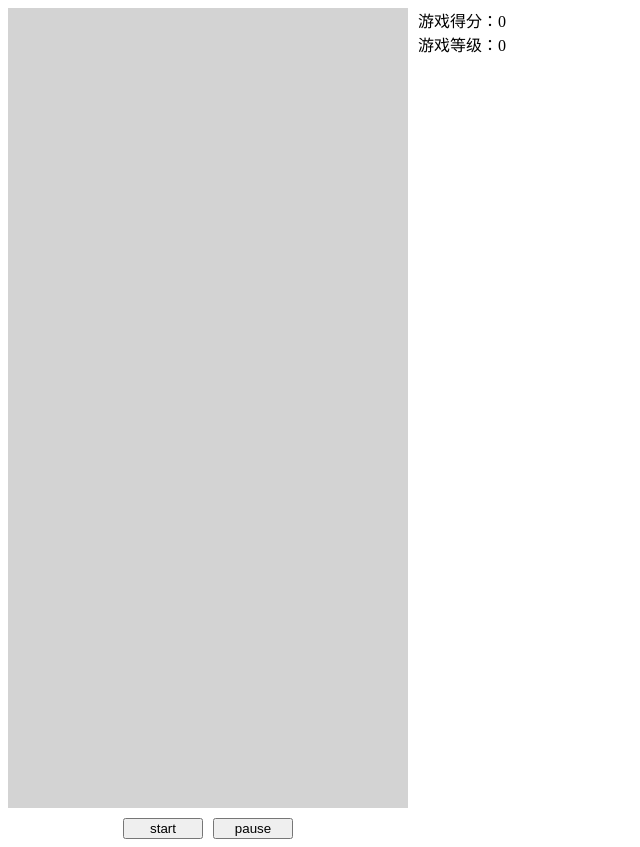
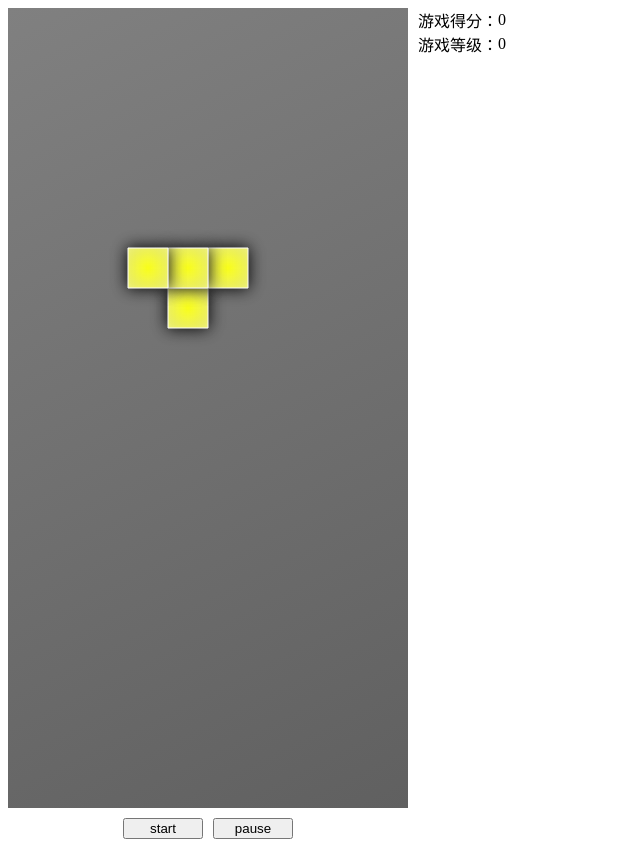
Before and after one commit to majaBai/Games, a website: page index.html in a window 1280 px wide. Shown: the whole page, without its empty margins (0-640 px from the left). Drawn offline with Linux system fonts and the light colour scheme.

Commit message:
游戏跑起来

```diff
--- a/framework.js
+++ b/framework.js
@@ -1,18 +1,96 @@
 var framework = (function(){
-    var gFramework = {}
+    var gFramework = {
+        fps: 60,
+        canvas: null,
+        width: 0,
+        height: 0,
+        keyPressTime: 0.2,
+        refresh: true,
+        onSetup: null,
+        onStart: null,
+        onKeyPress: null,
+        onUpdate: null,
+        onRender: null,
+        KEYCODE:{
+            up: 38,
+            down: 40,
+            left: 37,
+            right: 39,
+            space: 32
+        },
+        start:start,
+        setup: setup,
+        pause: pause
+    }
     var gTimerID = null
 
     function installTimer () {
+        console.log('install timer')
         clearTimeout(gTimerID)
+        let lastDate = new Date()
+        gTimerID = setTimeout(function() {
+            if(typeof this.onUpdate == 'function'){
+                this.onUpdate((new Date() - lastDate) / 1000)
+            }
 
+            if (typeof this.onRender == 'function') {
+                // this.onRender(this.canvas.getContext('2d'))
+
+                if (this.refresh) {
+                    console.log('refresh', this.refresh)
+                    this.refresh = false
+                    this.onRender(this.canvas.getContext('2d'))
+                }
+            }
+
+            installTimer()
+        }.bind(gFramework), 1000 / gFramework.fps)
     }
-    gFramework.start = function () {
+    function start () {
         if (typeof this.onStart == 'function') {
             this.onStart()
         }
         installTimer()
     }
 
+    function setup (canvas) {
+        console.log('framework setup')
+        this.canvas = canvas
+        this.width = canvas.width
+        this.height = canvas.height
+
+        var keyEventTimerID = null
+        document.onkeydown = function(event) {
+            clearInterval(keyEventTimerID)
+
+            var triggerEvent = function() {
+                if(typeof gFramework.onKeyPress == 'function') {
+                    gFramework.onKeyPress(event.keyCode)
+                }
+            }
+
+            keyEventTimerID = setInterval(triggerEvent, 1000 * gFramework.keyPressTime)
+            triggerEvent()
+        }
+
+        document.onkeyup = function(event) {
+            clearInterval(keyEventTimerID)
+            keyEventTimerID = null
+        }
+
+        if (typeof this.onSetup == 'function') {
+            this.onSetup()
+        }
+    }
+
+    function pause () {
+        if (gTimerID === null) {
+            installTimer()
+        } else {
+            clearTimeout(gTimerID)
+            gTimerID = null
+        }
+    }
 
     return gFramework
 })()
--- /dev/null
+++ b/gameplay.js
@@ -0,0 +1,345 @@
+'use strict'
+
+var gameplay = (function(){
+    var gGameplay = {
+        dropTime: 1,
+        onLineClear: null,
+        onGameOver: null
+    }
+
+    var ROWS = 20
+    var COLS = 10
+    var GRID_W = 0;
+    var GRID_H = 0;
+
+    var gBoard = null
+    var gShape = null
+    var gX = null
+    var gY = null
+    var gFrameID = null
+    var gAccumDropTime = 0
+
+    //-----------------------
+    function Board(width, height) {
+        this.mGrids = new Array(height)
+        for (var i = this.mGrids.length - 1; i >= 0; i--) {
+            this.mGrids[i] = new Array(width)
+        }
+    }
+
+    Board.prototype.testCollide = function(x, y) {
+        if(y >= 0 && y < this.mGrids.length) {
+            if (x >=0 && x < this.mGrids[y].length) {
+                return typeof this.mGrids[y][x] != 'undefined'
+            }
+        }
+        return true
+    }
+
+    Board.prototype.fill = function(x, y, color) {
+        this.mGrids[y][x] = color
+    }
+
+    Board.prototype.clearLines = function() {
+        let lines = 0
+        for (let y = this.mGrids.length - 1; y >= 0;) {
+            if (this.mGrids[y].all(function(v){return v})) {
+                ++lines
+                this.mGrids.splice(y, 1)
+                this.mGrids.splice(0, 0, new Array(this.mGrids[0].length))
+            } else {
+                --y
+            }
+        }
+        return lines
+    }
+
+    Board.prototype.getGrids = function(){
+        let grids = []
+        for (let y = this.mGrids.length - 1; y >= 0; y--) {
+            let row = this.mGrids[y]
+            for (let x = row.length - 1; x >= 0; x--) {
+                // console.log('board getGrids', row[x])
+                if (row[x]) grids.push({x, y, color: row[x]})
+            }
+        }
+        return grids
+    }
+    //------------------------
+    function Shape(color) {
+        this.mColor = color
+        this.mframes = []
+    }
+
+    Shape.prototype.addFrame = function(anchorX, anchorY, matrix) {
+        this.mframes.push({anchorX, anchorY, matrix})
+        return this
+    }
+    Shape.prototype.getFrameAnchor = function(frameID) {
+        // console.log('getFrameAnchor frameID', frameID, this.mframes)
+        let frame = this.mframes[frameID]
+        return {x: frame.anchorX, y: frame.anchorY}
+    }
+
+    Shape.prototype.getFrameWidth = function(frameID) {
+        let frame = this.mframes[frameID]
+        return frame.matrix[0].length
+    }
+    Shape.prototype.testCollide = function(bord, x, y, frameID) {
+        // console.log('shape test collide', x, y, frameID)
+        var collide = false
+        this._foreach(x, y, frameID, function(x, y){
+            collide = collide || bord.testCollide(x, y)
+        })
+        return collide
+    }
+    Shape.prototype._foreach = function(x, y, frameID, callback) {
+        // console.log('_foreach x y', x, y)
+        // console.log('_foreach frameID', frameID, this.mframes)
+        let frame = this.mframes[frameID]
+        let matrix = frame.matrix
+        for (let ri = matrix.length - 1; ri >= 0; ri--) {
+            let row = matrix[ri]
+            for (let ci = row.length - 1; ci >= 0; ci--) {
+                if (row[ci] === 1) {
+                    callback.call(this, x - frame.anchorX  + ci, y - frame.anchorY + ri)
+                }
+            }
+        }
+    }
+    Shape.prototype.putIntoBoard = function(board, x, y, frameID) {
+        console.log('put into board')
+       this._foreach(x, y, frameID, function(x, y) {
+           board.fill(x, y, this.mColor)
+       })
+    }
+    Shape.prototype.getGrids = function(x, y, frameID) {
+        let grids = []
+        this._foreach(x, y, frameID, function(x, y){
+            grids.push({x, y, color:this.mColor})
+        })
+        return grids
+    }
+    Shape.prototype.frameCount = function() {
+        return this.mframes.length
+    }
+
+    //------------------------
+    var SHAPES = [
+        new Shape("#F20C0E")
+        .addFrame(0, 0, [
+                [1,1],
+                [1,1]]),
+
+        new Shape("#F8FD1A")
+            .addFrame(1, 0, [
+                    [1,1,1],
+                    [0,1,0],])
+            .addFrame(1, 1, [
+                    [0,1,0],
+                    [0,1,1],
+                    [0,1,0], ])
+            .addFrame(1, 1, [
+                    [0,1,0],
+                    [1,1,1],])
+            .addFrame(1, 1, [
+                    [0,1,],
+                    [1,1,],
+                    [0,1,], ]),
+
+        new Shape("#FE6300")
+            .addFrame(1, 0, [
+                    [1,1,1,1],])
+            .addFrame(1, 1, [
+                    [0,1,],
+                    [0,1,],
+                    [0,1,],
+                    [0,1,], ]),
+
+        new Shape("#0201F3")
+            .addFrame(1, 1, [
+                    [1,0,0],
+                    [1,1,1]])
+            .addFrame(1, 1, [
+                    [0,1,],
+                    [0,1,],
+                    [1,1,],])
+            .addFrame(1, 1, [
+                    [1,1,1],
+                    [0,0,1]])
+            .addFrame(1, 1, [
+                    [1,1,],
+                    [1,0,],
+                    [1,0,],]),
+
+        new Shape("#7003CA")
+            .addFrame(1, 1, [
+                    [0,0,1],
+                    [1,1,1]])
+            .addFrame(1, 1, [
+                    [1,1,],
+                    [0,1,],
+                    [0,1,],])
+            .addFrame(1, 1, [
+                    [1,1,1],
+                    [1,0,0]])
+            .addFrame(1, 1, [
+                    [1,0,],
+                    [1,0,],
+                    [1,1,],]),
+
+        new Shape("#6BC5F7")
+            .addFrame(1, 1, [
+                    [1,1,0],
+                    [0,1,1]])
+            .addFrame(1, 1, [
+                    [0,1,],
+                    [1,1,],
+                    [1,0,],]),
+
+        new Shape("#0EF511")
+            .addFrame(1, 1, [
+                    [0,1,1],
+                    [1,1,0]])
+            .addFrame(1, 1, [
+                    [1,0,],
+                    [1,1,],
+                    [0,1,],]),
+        ];
+    //-----------------------
+    function emitShape () {
+        console.log('emit shape')
+        gShape = Math.randomChoice(SHAPES)
+        // console.log('gShape',SHAPES, gShape)
+        gFrameID = 0
+
+        var frameWidth = gShape.getFrameWidth(gFrameID)
+        var frameAnchor = gShape.getFrameAnchor(gFrameID)
+        gX = frameAnchor.x + Math.floor((COLS - frameWidth) / 2)
+        gY = frameAnchor.y
+
+        gAccumDropTime = 0
+
+        if (gShape.testCollide(gBoard, gX, gY, gFrameID)) {
+            if (typeof gGameplay.onGameOver == 'function') {
+                gGameplay.onGameOver()
+            }
+        }
+    }
+    function onSetup () {
+        GRID_W = framework.width / COLS
+        GRID_H = framework.height / ROWS
+    }
+    function onStart() {
+        gBoard = new Board(COLS, ROWS)
+        emitShape()
+    }
+    function onUpdate(dt) {
+        gAccumDropTime += dt
+
+        if (gAccumDropTime >= gGameplay.dropTime) {
+            gAccumDropTime -= gGameplay.dropTime
+
+            if (gShape.testCollide(gBoard, gX, gY + 1, gFrameID)) {
+                console.log('----collide----')
+                gShape.putIntoBoard(gBoard, gX, gY, gFrameID)
+
+                let lines = gBoard.clearLines()
+                if (lines > 0) {
+                    if (typeof gGameplay.onLineClear == 'function') {
+                        gGameplay.onLineClear(lines)
+                    }
+                }
+
+                emitShape()
+            } else {
+                gY++
+            }
+            framework.refresh = true
+        }
+    }
+    function onRender(ctx){
+        console.log('render draw')
+        let gradient = ctx.createLinearGradient(0, 0, this.width, this.height)
+        gradient.addColorStop(0, "rgba(128, 128, 128, 1)")
+        gradient.addColorStop(1, "rgba(96, 96, 96, 1)")
+        ctx.fillStyle = gradient
+        ctx.fillRect(0, 0, this.width, this.height)
+
+        let grids = gBoard.getGrids()
+        grids = grids.concat(gShape.getGrids(gX, gY, gFrameID))
+
+        grids.sort(function(a, b) {
+            return (a.y * ROWS + a.x) - (b.y * ROWS + b.x)
+        })
+
+        ctx.shadowBlur = 16
+        ctx.shadowColor = "black"
+        ctx.lineWidth = 1
+        ctx.lineJoin = 'round'
+        ctx.strokeStyle = "#FFFFFF"
+
+        for (let i = grids.length -1; i >= 0; i--) {
+            let x = grids[i].x * GRID_W, y = grids[i].y * GRID_H
+            let color = grids[i].color
+
+            let midX = x + GRID_W / 2
+            let midY = y + GRID_H / 2
+
+            let gradient = ctx.createRadialGradient(midX, midY, 0, midX, midY, 60)
+            gradient.addColorStop(0, color)
+            gradient.addColorStop(1, "white")
+            ctx.fillStyle = gradient
+            ctx.fillRect(x, y, GRID_W, GRID_H)
+
+            ctx.strokeRect(x, y, GRID_W, GRID_H)
+        }
+    }
+
+    function onKeyPress(keyCode) {
+        switch(keyCode) {
+            case null:
+                break;
+            case framework.KEYCODE.up:
+                {
+                    let nextFrameID = (gFrameID + 1) % gShape.frameCount()
+                    console.log('keyup', gFrameID, nextFrameID)
+                    if(!gShape.testCollide(gBoard, gX, gY, nextFrameID)) {
+                        gFrameID = nextFrameID
+                    }
+                }
+                break;
+            case framework.KEYCODE.down:
+                if (!gShape.testCollide(gBoard, gX, gY + 1, gFrameID)){
+                    ++gY
+                }
+                break;
+            case framework.KEYCODE.left:
+                if (!gShape.testCollide(gBoard, gX - 1, gY, gFrameID)) {
+                    --gX
+                }
+                break;
+            case framework.KEYCODE.right:
+                if (!gShape.testCollide(gBoard, gX + 1, gY, gFrameID)) {
+                    ++gX
+                }
+                break;
+            case framework.KEYCODE.space:
+                while(!gShape.testCollide(gBoard, gX, gY + 1, gFrameID)) {
+                    gY++
+                }
+                break;
+            default:
+                break
+        }
+        framework.refresh = true
+    }
+    //-----------------------
+    framework.onSetup = onSetup
+    framework.onStart = onStart
+    framework.onUpdate = onUpdate
+    framework.onRender = onRender
+    framework.onKeyPress = onKeyPress
+
+    return gGameplay
+})()
--- a/index.html
+++ b/index.html
@@ -24,6 +24,10 @@
             margin: 0 5px;
             width: 80px;
         }
+        .score-div, .level-div {
+            display: flex;
+            align-items: center;
+        }
     </style>
 </head>
 <body>
@@ -31,15 +35,27 @@
         <!-- canvas 默认高度 150px, 默认宽度 300px -->
         <canvas id="game-area" width="400" height="800">请在谷歌浏览器中开始游戏</canvas>
         <div>
-            <div class='score'>游戏得分：0</div>
-            <div class='level'>游戏等级：0</div>
+            <div class='score-div'>
+                <div class='score-text'>游戏得分：</div>
+                <div class='score'>0</div>
+            </div>
+            <div class='level-div'>
+                <div class='level-text'>游戏等级：</div>
+                <div class='level'>0</div>
+            </div>
         </div>
     </div>
     <div class='buttons'>
         <button class='btn start-btn' onclick="startGame()">start</button>
         <button class='btn pause-btn'>pause</button>
     </div>
+    <script src="utils.js"></script>
     <script src="framework.js"></script>
+    <script src="gameplay.js"></script>
     <script src="index.js"></script>
+
+    <script>
+
+    </script>
 </body>
 </html>
--- a/index.js
+++ b/index.js
@@ -2,13 +2,39 @@
 var gLevel
 var gScore
 var gLines
+var LEVEL_2_LINES = [0, 1, 4, 16, 32, 48, 64, 80]
+var LEVEL_2_DROPTIME = [0, 0.75, 0.5, 0.33, 0.25, 0.2, 0.1, 0.05]
+
 
 function startGame () {
-    console.log('start')
+    console.log('start game')
     framework.start()
 
     gLevel = 1
     gScore = 0
     gLines = 0
 
+    onGameStateChange()
 }
+
+function onGameStateChange () {
+    gameplay.dropTime = LEVEL_2_DROPTIME[gLevel]
+    document.querySelector('.score').value = gScore
+    document.querySelector('.level').value = gLevel
+}
+
+gameplay.onGameOver = function() {
+    alert(`Game over!\nLevel: ${gLevel}\nScore: ${gScore}`)
+    startGame()
+}
+gameplay.onLineClear = function(lines) {
+    gScore += Math.floor(10 * lines * Math.pow(1.2, (lines - 1)));
+    gLines += lines;
+    if (gLines > LEVEL_2_LINES[gLevel] && gLevel + 1 < LEVEL_2_LINES.length) {
+        ++gLevel;
+    }
+
+    onGameStateChange();
+};
+framework.setup(document.querySelector('#game-area'))
+startGame()
--- /dev/null
+++ b/utils.js
@@ -0,0 +1,13 @@
+'use strict'
+
+Array.prototype.all = function(f) {
+    for (let i = this.length - 1; i >= 0; --i){
+        if(!f(this[i])) return false
+    }
+    return true
+}
+
+Math.randomChoice = function (a) {
+    let idx = this.floor(Math.random() * a.length)
+    return a[idx]
+}
```
